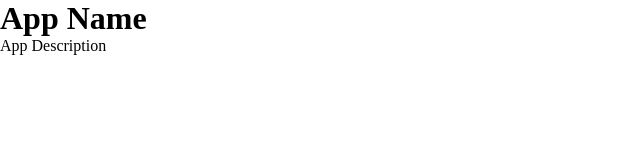
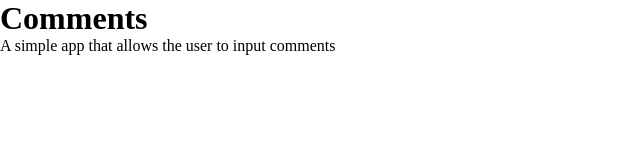
Before and after one commit to Shameemah/iit-462-shameemah, a plain HTML site: page Exercises/Week3/index.html in a window 1280 px wide. Shown: the whole page, without its empty margins (0-640 px from the left). Drawn offline with nearby package versions, Linux system fonts and the light colour scheme.

Commit message:
Changed title and added header content

```diff
--- a/Exercises/Week3/index.html
+++ b/Exercises/Week3/index.html
@@ -1,12 +1,20 @@
 <!DOCTYPE html>
 <html>
   <head>
-    <title>App Name</title>
+    <title>A Simple App</title>
     <link href="style.css" rel="stylesheet" type="text/css">
   </head>
   <body>
-    <h1>App Name</h1>
-    <p>App Description</p>
+    <header>
+      <h1>Comments</h1>
+      <p>A simple app that allows the user to input comments</p>
+    </header>
+    <main>
+
+    </main>
+    <footer>
+
+    </footer>
     <script   src="https://code.jquery.com/jquery-latest.min.js"></script>
     <script src="app.js"></script>
   </body>
```
